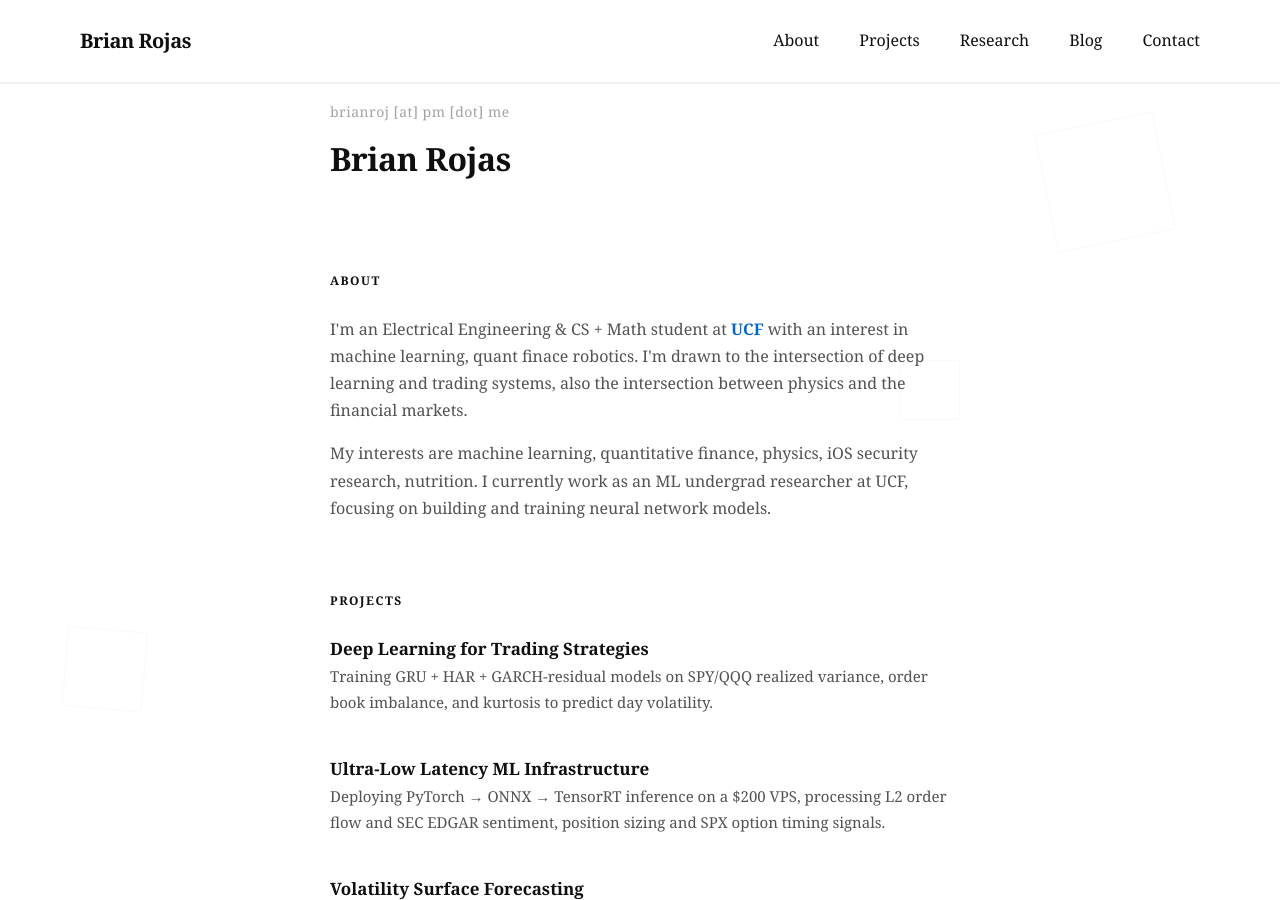
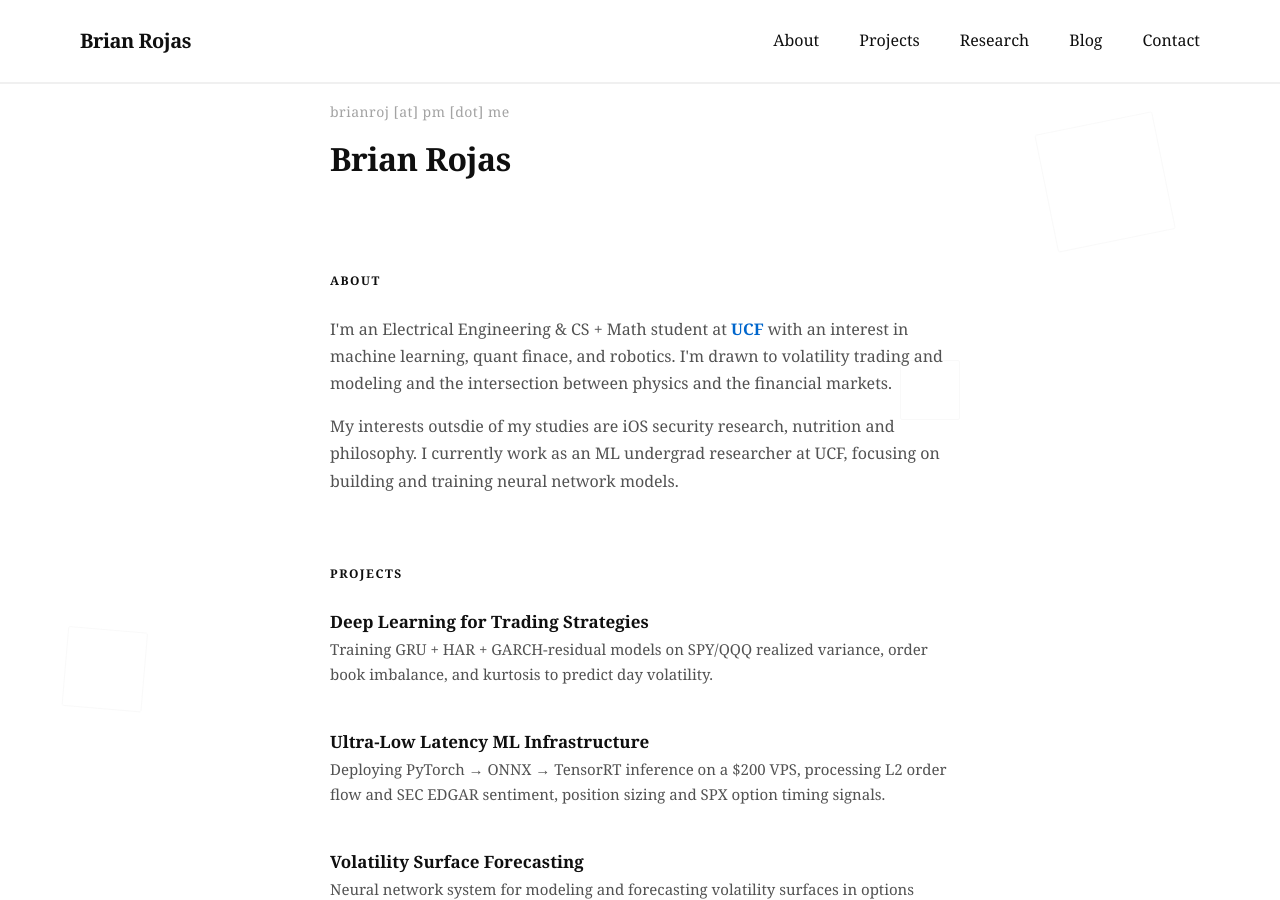
Before and after one commit to brianrojrc/brianrojrc.github.io, a Jekyll site: the page built from index.md, in a window 1280 px wide and 900 px high. Built offline with Jekyll 4.4.1, drawn with Linux system fonts in a browser that asks for light colours.

Commit message:
Update index.md

```diff
--- a/index.md
+++ b/index.md
@@ -10,8 +10,8 @@ title: Home
 
 <section id="about">
     <h2>About</h2>
-    <p>I'm an Electrical Engineering & CS + Math student at <a href="https://www.ucf.edu/" target="_blank" style="color: var(--accent-color); font-weight: 600;">UCF</a> with an interest in machine learning, quant finace robotics. I'm drawn to the intersection of deep learning and trading systems, also the intersection between physics and the financial markets.</p>
-    <p>My interests are machine learning, quantitative finance, physics, iOS security research, nutrition. I currently work as an ML undergrad researcher at UCF, focusing on building and training neural network models.</p>
+    <p>I'm an Electrical Engineering & CS + Math student at <a href="https://www.ucf.edu/" target="_blank" style="color: var(--accent-color); font-weight: 600;">UCF</a> with an interest in machine learning, quant finace, and robotics. I'm drawn to volatility trading and modeling and the intersection between physics and the financial markets.</p>
+    <p>My interests outsdie of my studies are iOS security research, nutrition and philosophy. I currently work as an ML undergrad researcher at UCF, focusing on building and training neural network models.</p>
 </section>
 
 <section id="projects">
```
